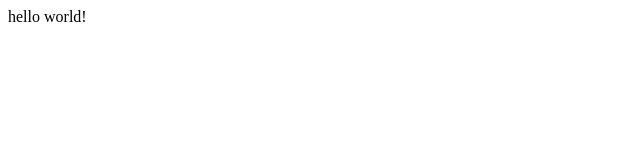
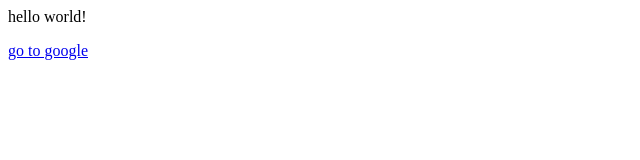
Before and after one commit to hArdaTas/myHTMLprojects, a plain HTML site: page index.html in a window 1280 px wide. Shown: the full height of the page, 0-640 px from the left. Drawn offline with Linux system fonts and the light colour scheme.

Commit message:
learnd about anchor

```diff
--- a/index.html
+++ b/index.html
@@ -1 +1,2 @@
 <p>hello world!</p>
+<a href="http://www.google.com">go to google</a>
```
